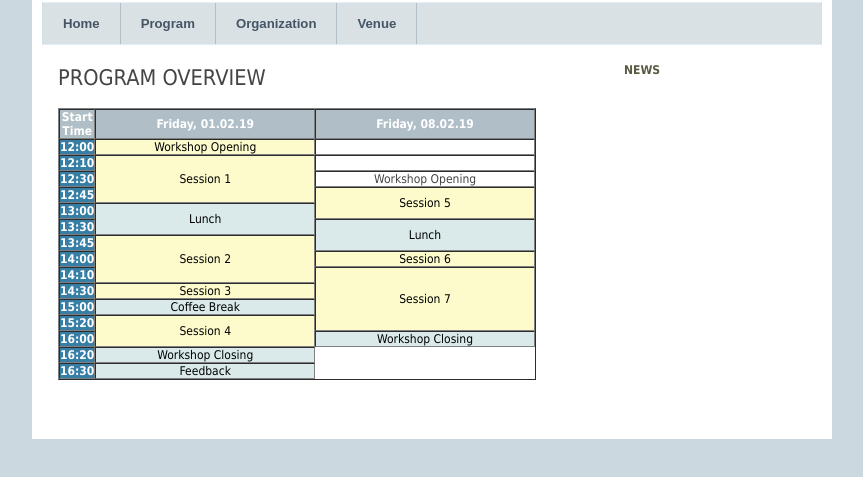
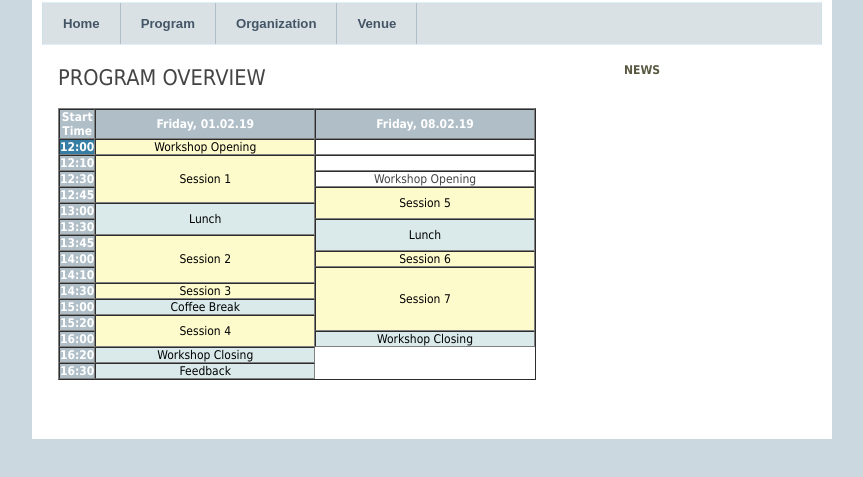
Before and after one commit to citadvance/citadvance.github.io, a plain HTML site: page program.html in a window 1280 px wide. Shown: the part 213-690 px from the top of the page, without its empty margins (208-1071 px from the left). Drawn offline with Linux system fonts and the light colour scheme.

Commit message:
Update program.html

```diff
--- a/program.html
+++ b/program.html
@@ -64,57 +64,57 @@
 <td bgcolor="#FFFFFF" rowspan="1" colspan ="1" align="center">&nbsp;</td>
 </tr>
 <tr>
-<th bgcolor="#367EA6"><font color="#FFFFFF">12:10</th>
+<th bgcolor="#AFBEC7"><font color="#FFFFFF">12:10</th>
 <td bgcolor="#fdfacb" colspan="1" rowspan="3" align ="center"><font color ="#00000">Session 1</td>
 <td bgcolor="#FFFFFF" rowspan="1" colspan ="1" align="center">&nbsp;</td>
 </tr>
 <tr>
-<th bgcolor="#367EA6"><font color="#FFFFFF">12:30</th>
+<th bgcolor="#AFBEC7"><font color="#FFFFFF">12:30</th>
 <td bgcolor="#FFFFFF" rowspan="1" colspan ="1" align="center">Workshop Opening</td>
 </tr>
 <tr>
-<th bgcolor="#367EA6"><font color="#FFFFFF">12:45</th>
+<th bgcolor="#AFBEC7"><font color="#FFFFFF">12:45</th>
 <td bgcolor="#fdfacb" colspan="1" rowspan="2" align ="center"><font color ="#00000">Session 5</td>
 </tr>
 <tr>
-<th bgcolor="#367EA6"><font color="#FFFFFF">13:00</th>
+<th bgcolor="#AFBEC7"><font color="#FFFFFF">13:00</th>
 <td bgcolor="#daeaeb" colspan="1" rowspan="2" align ="center"><font color="#000000">Lunch</a></td>
 </tr>
 <tr>
-<th bgcolor="#367EA6"><font color="#FFFFFF">13:30</th>
+<th bgcolor="#AFBEC7"><font color="#FFFFFF">13:30</th>
 <td bgcolor="#daeaeb" colspan="1" rowspan="2" align ="center"><font color="#000000">Lunch</a></td>
 </tr>
 <tr>
-<th bgcolor="#367EA6"><font color="#FFFFFF">13:45</th>
+<th bgcolor="#AFBEC7"><font color="#FFFFFF">13:45</th>
 <td bgcolor="#fdfacb" colspan="1" rowspan="3" align ="center"><font color ="#00000">Session 2</td>
 </tr>
 <tr>
-<th bgcolor="#367EA6"><font color="#FFFFFF">14:00</th>
+<th bgcolor="#AFBEC7"><font color="#FFFFFF">14:00</th>
 <td bgcolor="#fdfacb" colspan="1" rowspan="1" align ="center"><font color ="#00000">Session 6</td>
 <tr>
-<th bgcolor="#367EA6"><font color="#FFFFFF">14:10</th>
+<th bgcolor="#AFBEC7"><font color="#FFFFFF">14:10</th>
 <td bgcolor="#fdfacb" colspan="1" rowspan="4" align ="center"><font color ="#00000">Session 7</td>
 <tr>
-<th bgcolor="#367EA6" rowspan="1"><font color="#FFFFFF">14:30</th>
+<th bgcolor="#AFBEC7" rowspan="1"><font color="#FFFFFF">14:30</th>
 <td bgcolor="#fdfacb" colspan="1" rowspan="1" align ="center"><font color="#000000">Session 3</td>
 </tr>
 <tr>
-<th rowspan="1" bgcolor="#367EA6"><font color="#FFFFFF">15:00</th>
+<th rowspan="1" bgcolor="#AFBEC7"><font color="#FFFFFF">15:00</th>
 <td bgcolor="#daeaeb" colspan="1" rowspan="1" align ="center"><font color="#000000">Coffee Break</td>
 </tr>
 <tr>
-<th rowspan="1" bgcolor="#367EA6"><font color="#FFFFFF">15:20</th>
+<th rowspan="1" bgcolor="#AFBEC7"><font color="#FFFFFF">15:20</th>
 <td bgcolor="#fdfacb" colspan="1" rowspan="2" align ="center"><font color="#000000">Session 4</td>
 </tr>
 <tr>
-<th rowspan="1" bgcolor="#367EA6"><font color="#FFFFFF">16:00</th>
+<th rowspan="1" bgcolor="#AFBEC7"><font color="#FFFFFF">16:00</th>
 <td bgcolor="#daeaeb" colspan="1" rowspan="1" align ="center"><font color="#000000">Workshop Closing</td>
 </tr>
 <tr>
-<th rowspan="1" bgcolor="#367EA6"><font color="#FFFFFF">16:20</th>
+<th rowspan="1" bgcolor="#AFBEC7"><font color="#FFFFFF">16:20</th>
 <td bgcolor="#daeaeb" colspan="1" rowspan="1" align ="center"><font color="#000000">Workshop Closing</td>
 <tr>
-<th rowspan="1" bgcolor="#367EA6"><font color="#FFFFFF">16:30</th>
+<th rowspan="1" bgcolor="#AFBEC7"><font color="#FFFFFF">16:30</th>
 <td bgcolor="#daeaeb" colspan="1" rowspan="1" align ="center"><font color="#000000">Feedback</td>
 </tr>
 <!--<tr>
```
